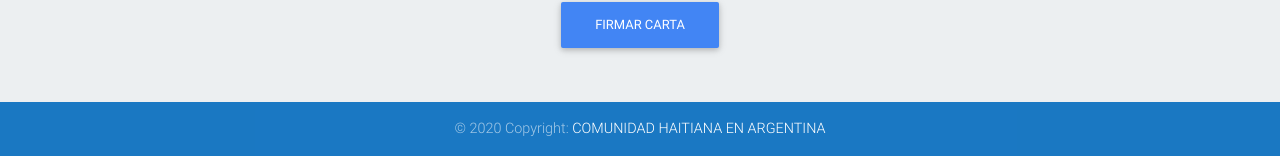
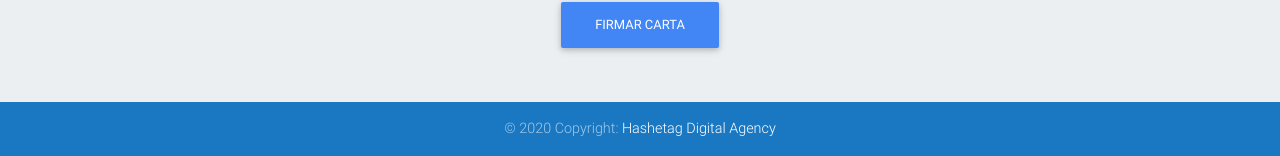
Before and after one commit to Douv/Peticion, a PHP site: page /peticion/ in a window 1280 px wide. Shown: the part 1673-1829 px from the top of the page. Run offline with PHP 8.4, Linux system fonts and the light colour scheme; some libraries are stand-ins or nearby versions.

```diff
--- a/index.php
+++ b/index.php
@@ -173,7 +173,7 @@
 
           <!-- Copyright -->
           <div class="footer-copyright text-center py-3">© 2020 Copyright:
-            <a href="https://mdbootstrap.com/education/bootstrap/"> COMUNIDAD HAITIANA EN ARGENTINA</a>
+            <a href="https://www.hashetag.com"> Hashetag Digital Agency</a>
           </div>
           <!-- Copyright -->
 
```
